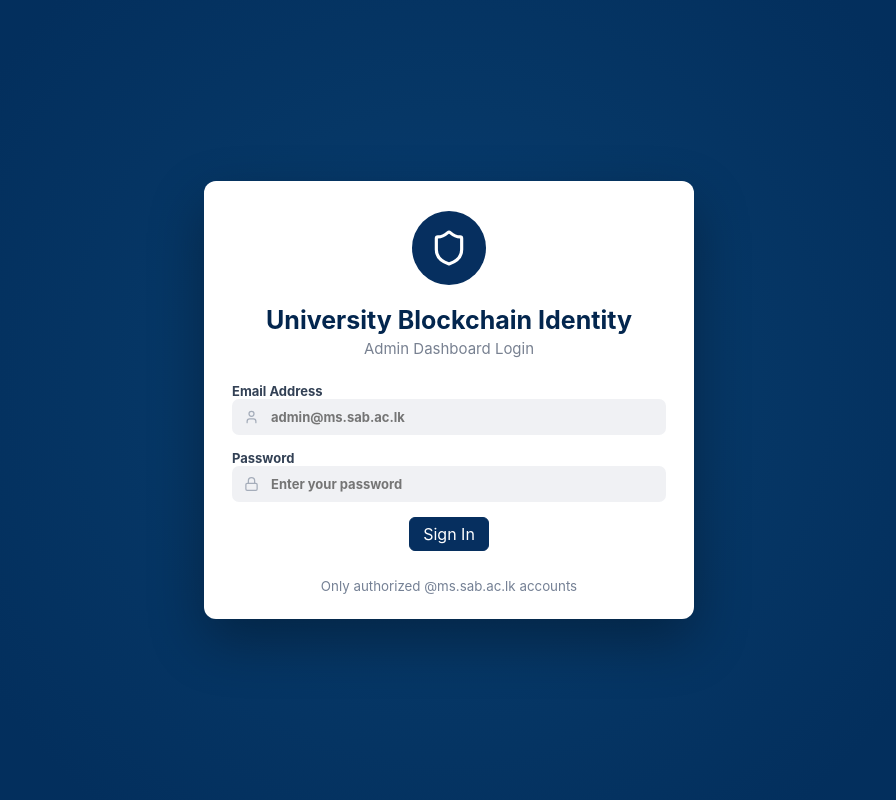
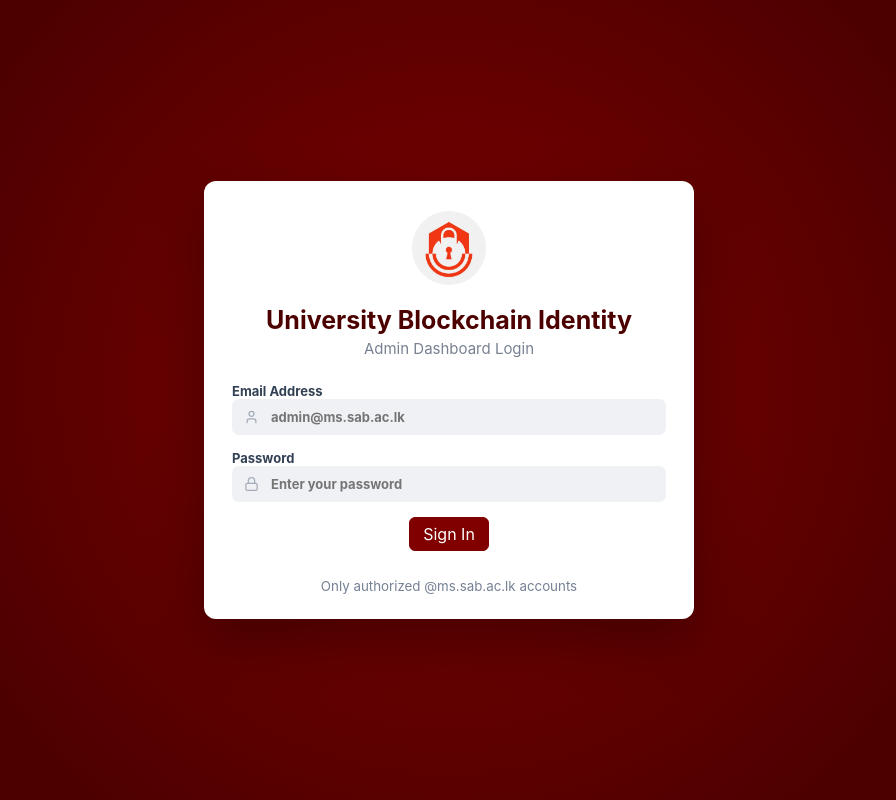
Before and after one commit to dilacode007/university-blockchain-admin-dashboard, a React (Vite) app: page / in a window 1280 px wide. Shown: the whole page, without its empty margins (191-1087 px from the left). Built offline with nearby package versions, Linux system fonts and the light colour scheme.

Commit message:
feat: initialize university blockchain admin dashboard with authentication and navigation modules

```diff
--- a/src/main.jsx
+++ b/src/main.jsx
@@ -1,5 +1,6 @@
 import React, { useMemo, useState, useEffect, useRef } from 'react';
 import { createRoot } from 'react-dom/client';
+import logoImg from './assets/logo.jpg';
 import jsPDF from 'jspdf';
 import 'jspdf-autotable';
 import {
@@ -146,7 +147,7 @@ function LoginPage({ onLogin }) {
   return (
     <main className="login-screen">
       <form className="login-card" onSubmit={handleSubmit}>
-        <div className="login-mark"><Shield size={38} /></div>
+        <div className="login-mark" style={{ overflow: 'hidden', padding: 0 }}><img src={logoImg} alt="Logo" style={{ width: '100%', height: '100%', objectFit: 'cover' }} /></div>
         <h1>University Blockchain Identity</h1>
         <p>Admin Dashboard Login</p>
 
@@ -174,8 +175,14 @@ function Sidebar({ page, setPage, sidebarOpen, setSidebarOpen, sidebarCollapsed,
     <>
       <aside className={`sidebar ${sidebarOpen ? 'open' : ''} ${sidebarCollapsed ? 'collapsed' : ''}`}>
         <div className="brand" style={{ padding: sidebarCollapsed ? '0 10px' : '0 22px', justifyContent: sidebarCollapsed ? 'center' : 'flex-start', position: 'relative' }}>
-          <div className="brand-icon" style={{ display: 'grid', placeItems: 'center' }}><Shield size={20} /></div>
-          {!sidebarCollapsed && <strong>University of<br />Blockchain Identity</strong>}
+          {!sidebarCollapsed && (
+            <>
+              <div className="brand-icon" style={{ display: 'grid', placeItems: 'center', overflow: 'hidden', padding: 0, backgroundColor: 'white' }}>
+                <img src={logoImg} alt="Logo" style={{ width: '100%', height: '100%', objectFit: 'cover' }} />
+              </div>
+              <strong>Admin<br />Dashboard </strong>
+            </>
+          )}
 
           <button
             className="collapse-btn"
@@ -1487,7 +1494,7 @@ function SettingsPage() {
         <div className="info-grid three">
           <Info label="System Version" value="v1.0.0" />
           <Info label="Last Update" value={new Date().toLocaleDateString()} />
-          <Info label="Database" value="Firebase Realtime DB" />
+          <Info label="Database" value="Firebase Firestore" />
           <Info label="Active Users" value={activeUsers} />
           <Info label="Session Uptime" value={(() => { const s = Math.floor(performance.now() / 1000); if (s < 60) return `${s}s`; if (s < 3600) return `${Math.floor(s/60)}m ${s%60}s`; return `${Math.floor(s/3600)}h ${Math.floor((s%3600)/60)}m`; })()} />
           <Info label="Server" value="Google Cloud (Firebase)" />
--- a/src/styles.css
+++ b/src/styles.css
@@ -1,7 +1,7 @@
 :root {
-  --navy: #062f5f;
-  --navy-dark: #03264e;
-  --navy-soft: #163f6b;
+  --navy: #800000;
+  --navy-dark: #4d0000;
+  --navy-soft: #990000;
   --bg: #f5f6f8;
   --card: #ffffff;
   --text: #17202a;
@@ -40,7 +40,7 @@ button {
   display: grid;
   place-items: center;
   padding: 24px;
-  background: radial-gradient(circle at 50% 48%, #073d75 0%, #063766 36%, #032f5d 72%);
+  background: radial-gradient(circle at 50% 48%, #800000 0%, #660000 36%, #4d0000 72%);
 }
 
 .login-card {
```
Also changed, not shown: src/assets/logo.jpg (added).
